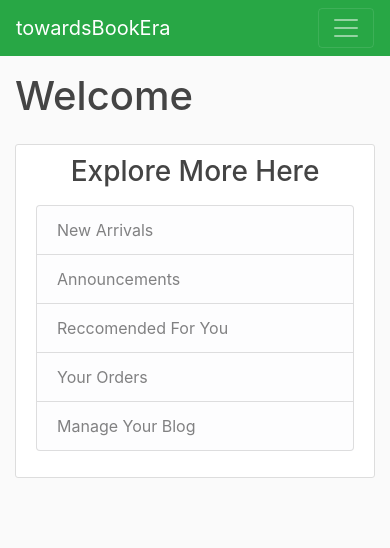
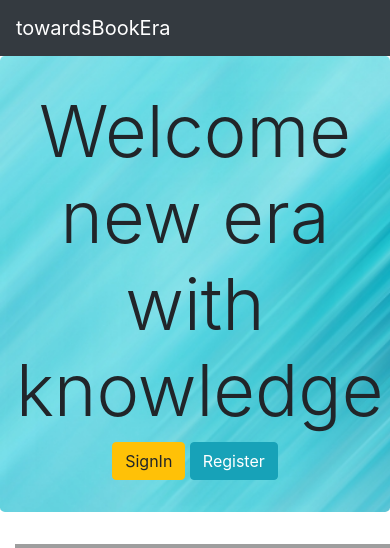
Before and after one commit to SohamJPatel/towardsBookEra, a Django app: page / in a window 390 px wide; the page is wider, and only the part inside the window is pictured. Shown: the top 548 px of that part. Before the commit the page ends 478 px from the top of that part, so only its background shows below. Run offline with Django 3.2, Linux system fonts and the light colour scheme; some libraries are stand-ins or nearby versions; grey boxes are pictures that could not be loaded.

Commit message:
Designed homepage properly

```diff
--- /dev/null
+++ b/accounts/static/accounts/style1.css
@@ -0,0 +1,24 @@
+#def {
+  height: 620px;
+  width: 470px;
+}
+
+#hdr {
+background-image: url("images/header1.jpg");
+background-repeat: no-repeat;
+background-size: cover;
+}
+/*body {
+    background-image: url("images/book3.svg");
+    background-repeat: no-repeat;
+    background-attachment: ;
+    background-position: -40px 70px;
+    background-size: 600px 600px;
+}*/
+
+#jk{
+text-align: center;
+}
+#abc {
+display: flex
+}
--- a/templates/towardsBookEra/base.html
+++ b/templates/towardsBookEra/base.html
@@ -14,7 +14,7 @@
 </head>
 <body>
 <header class="site-header">
-    <nav class="navbar navbar-expand-lg navbar-dark bg-success">
+    <nav class="navbar navbar-expand-lg navbar-dark bg-dark">
         <a class="navbar-brand" href="#">towardsBookEra</a>
         <button class="navbar-toggler" type="button" data-toggle="collapse" data-target="#navbarSupportedContent"
                 aria-controls="navbarSupportedContent" aria-expanded="false" aria-label="Toggle navigation">
@@ -57,10 +57,12 @@
                     <a class="nav-link disabled" href="#" tabindex="-1" aria-disabled="true">Disabled</a>
                 </li> !-->
             </ul>
-            <form class="form-inline my-2 my-lg-0">
-                <input class="form-control mr-sm-2" type="search" placeholder="Search" aria-label="Search">
-                <button class="btn btn-warning my-2 my-sm-0" type="submit">Search</button>
-            </form>
+             <ul class="navbar-nav mr-auto">
+     <form class="form-inline">
+      <input class="form-control mr-sm-2" type="search" placeholder="Search" aria-label="Search">
+      <button class="btn btn-info my-2 my-sm-0" type="submit">Search</button>
+    </form>
+    </ul>
         </div>
     </nav>
 
@@ -89,8 +91,6 @@
                     <li class="list-group-item list-group-item-light">New Arrivals</li>
                     <li class="list-group-item list-group-item-light">Announcements</li>
                     <li class="list-group-item list-group-item-light">Reccomended For You</li>
-                    <li class="list-group-item list-group-item-light">Your Orders</li>
-                    <li class="list-group-item list-group-item-light">Manage Your Blog</li>
                     <!--<li class="list-group-item list-group-item-light">etc</li>!-->
                 </ul>
                 </p>
--- a/templates/towardsBookEra/home.html
+++ b/templates/towardsBookEra/home.html
@@ -1,7 +1,99 @@
-{% extends "towardsBookEra/base.html" %}
+{% load static %}
+<!doctype html>
+<html lang="en">
+  <head>
+    <!-- Required meta tags -->
+    <meta charset="utf-8">
+    <meta name="viewport" content="width=device-width, initial-scale=1, shrink-to-fit=no">
 
-{% block content %}
-<div class="mt-3">
-    <h1>Welcome {{ user.first_name }}</h1>
+    <!-- Bootstrap CSS -->
+    <link rel="stylesheet" href="https://maxcdn.bootstrapcdn.com/bootstrap/4.0.0/css/bootstrap.min.css" integrity="sha384-Gn5384xqQ1aoWXA+058RXPxPg6fy4IWvTNh0E263XmFcJlSAwiGgFAW/dAiS6JXm" crossorigin="anonymous">
+    <link rel="stylesheet" type="text/css" href="{% static 'accounts/style1.css' %}">
+  </head>
+  <body>
+
+    <!-- Optional JavaScript -->
+    <!-- jQuery first, then Popper.js, then Bootstrap JS -->
+    <script src="https://code.jquery.com/jquery-3.2.1.slim.min.js" integrity="sha384-KJ3o2DKtIkvYIK3UENzmM7KCkRr/rE9/Qpg6aAZGJwFDMVNA/GpGFF93hXpG5KkN" crossorigin="anonymous"></script>
+    <script src="https://cdnjs.cloudflare.com/ajax/libs/popper.js/1.12.9/umd/popper.min.js" integrity="sha384-ApNbgh9B+Y1QKtv3Rn7W3mgPxhU9K/ScQsAP7hUibX39j7fakFPskvXusvfa0b4Q" crossorigin="anonymous"></script>
+    <script src="https://maxcdn.bootstrapcdn.com/bootstrap/4.0.0/js/bootstrap.min.js" integrity="sha384-JZR6Spejh4U02d8jOt6vLEHfe/JQGiRRSQQxSfFWpi1MquVdAyjUar5+76PVCmYl" crossorigin="anonymous"></script>
+  </body>
+</html>
+<nav class="navbar navbar-expand-lg navbar-dark bg-dark">
+  <div class="container">
+  <a class="navbar-brand" href="#">towardsBookEra</a>
+  </div>
+</nav>
+<section id="hdr" class="jumbotron text-center">
+        <h2 class="display-3">Welcome new era with knowledge</h2>
+        <a href="{% url 'loginPath' %}" class="btn btn-warning">SignIn</a>
+    <a href="{% url 'registerPath' %}" class="btn btn-info">Register</a>
+    </section>
+<section id="zzz">
+<!-- <img src="{% static 'accounts/images/book3.svg' %}" id="img"> -->
+<div class="container-fluid ">
+  <div class="row border-0 justify-content-around align-items-center" id="abc">
+    <div class="col-md-6">
+      <img src="{% static 'accounts/images/book3.svg' %}" id="def">
+    </div>
+    <div class="col-md-6 text-center">
+      <div class="row justify-content-center">
+        <div class="col-10">
+      <h2>towardsBookEra</h2>
+      <p>This project provides single, reliable platform to everyone associated with books,
+        the ultimate resource of knowledge. Any one or organisation can order any books requested by member on this platform.
+        Here even the talented writer can present its work using blogs.
+        Our platform will also provide the educational books making the platform accessible to students also.
+        Students can actively take part in discussion forum for educational books.
+      </p>
+        </div>
+      </div>
+    </div>
+  </div>
 </div>
-{% endblock content %}
+</section>
+<section>
+  <div>
+    <br>
+    <br>
+  <h2 id="jk">Everything on a single platform only!</h2>
+    <br>
+    <br>
+    </div>
+</section>
+
+  <section id="gallery">
+       <div class="container">
+            <div class="row justify-content-around">
+                <div class="col-lg-3 mb-3">
+                    <div class="card">
+                        <img class="card-img-top" src="{% static 'accounts/images/book.jpg' %}" alt="">
+                        <div class="card-body">
+                            <h5 class="card-title">Ecommerce</h5>
+                            <p class="card-text">Get access to the most premium collection of books of various genre.
+                              Search for the book and get it delivered by us at most nominal rates
+                                </p>
+                            <a href="" class="btn btn-outline-success btn-sm">Store</a>
+                        </div>
+                    </div>
+                </div>
+                <div class="col-lg-3 mb-3">
+                    <div class="card">
+                        <img class="card-img-top" src="{% static 'accounts/images/c2.jpg' %}" alt="">
+                        <div class="card-body">
+                            <h5 class="card-title">Community</h5>
+                            <p class="card-text">Welcome to the community of bibliophiles.
+                                Create your own blog,join groups and have discussions on books
+                                Hurry Sign Up now!
+                            </p>
+                            <a href="" class="btn btn-outline-success btn-sm">Join</a>
+
+                        </div>
+                    </div>
+                </div>
+            </div>
+       </div>
+    </section>
+
+</body>
+</html>
--- a/towardsBookEra/settings.py
+++ b/towardsBookEra/settings.py
@@ -79,7 +79,7 @@ DATABASES = {
         'USER': 'root',
         'PASSWORD': '',
         'HOST': '127.0.0.1',
-        'PORT': '3306',
+        'PORT': '3308',
         'OPTIONS': {
             'init_command': "SET sql_mode='STRICT_TRANS_TABLES'"
         }
```
Also changed, not shown: accounts/migrations/0003_auto_20200921_2135.py (added), accounts/static/accounts/images/book.jpg (added), accounts/static/accounts/images/book2.svg (added), accounts/static/accounts/images/book3.svg (added), accounts/static/accounts/images/c2.jpg (added), accounts/static/accounts/images/header.jpg (added), accounts/static/accounts/images/header1.jpg (added), accounts/static/accounts/images/user-logo.png (added).
